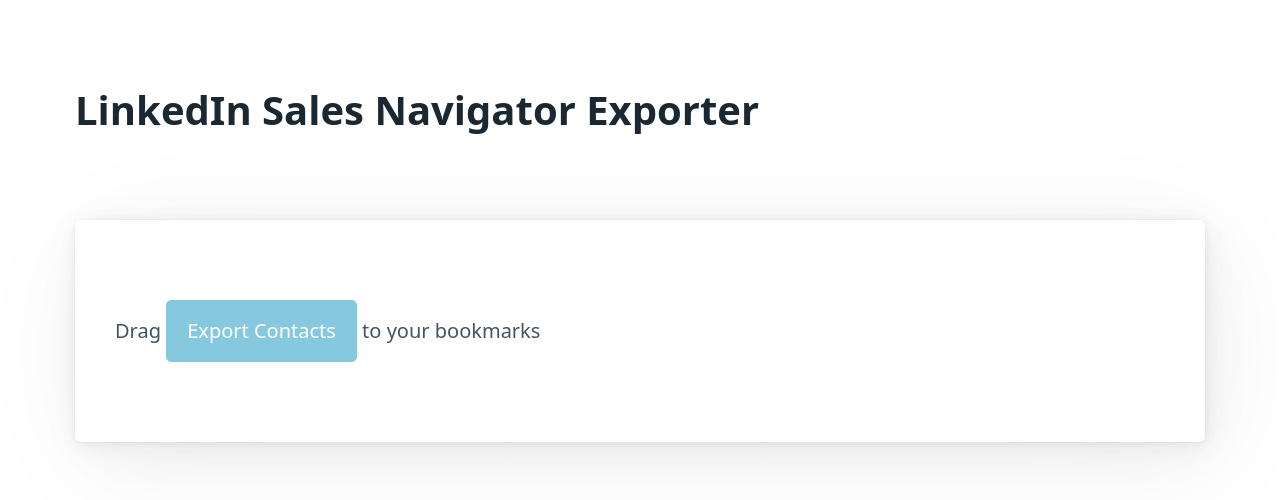
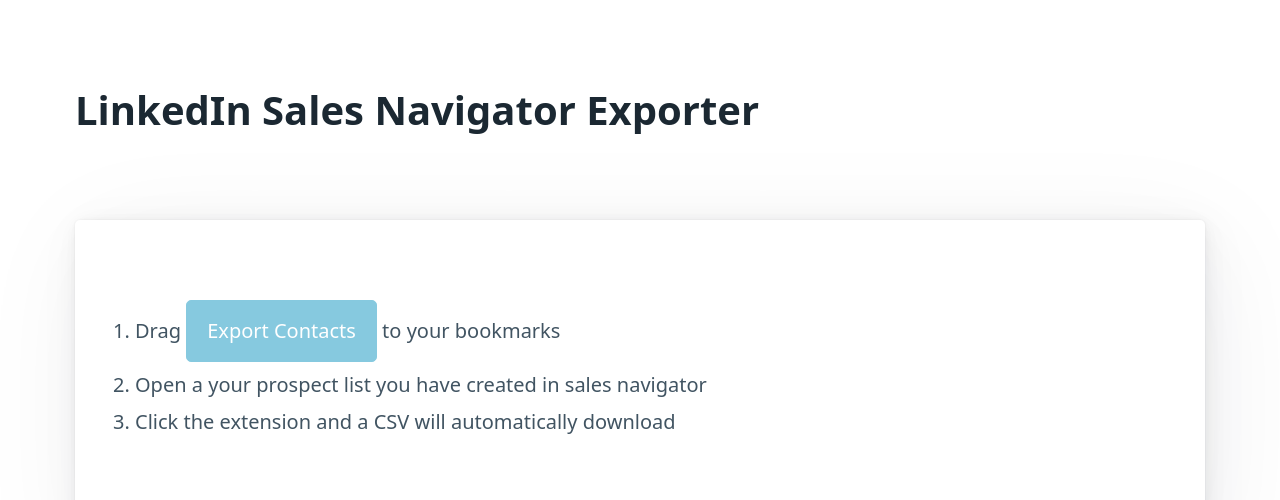
Before and after one commit to mothepro/linkedin-exporter, a website: page index.html in a window 1280 px wide. Shown: the top 500 px of the page. Drawn offline with nearby package versions, Linux system fonts and the light colour scheme.

Commit message:
add instructions

```diff
--- a/index.html
+++ b/index.html
@@ -22,10 +22,18 @@
   <main class="container">
     <h1>LinkedIn Sales Navigator Exporter</h1>
     <article>
-      Drag <a
-        role="button"
-        bookmarklet
-      >Export Contacts</a> to your bookmarks
+      <ol>
+        <li>
+          Drag
+          <a
+            role="button"
+            bookmarklet
+          >Export Contacts</a>
+          to your bookmarks
+        </li>
+        <li>Open a your prospect list you have created in sales navigator</li>
+        <li>Click the extension and a CSV will automatically download</li>
+      </ol>
     </article>
     <video autoplay muted loop controls style="max-width: 100%">
       <source type="video/mp4" src="howto.MP4">
```
